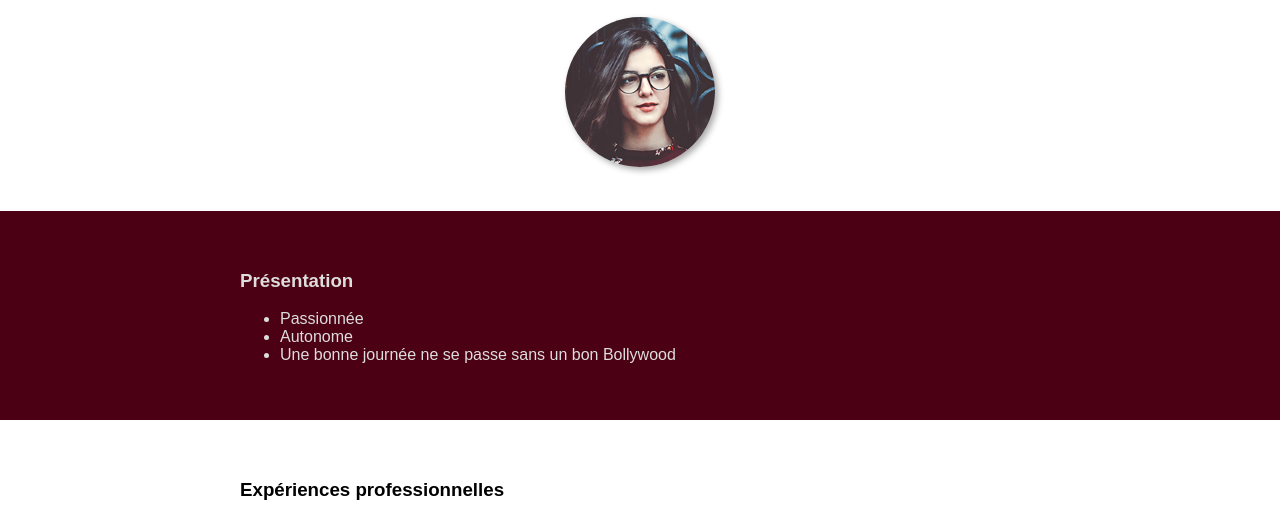
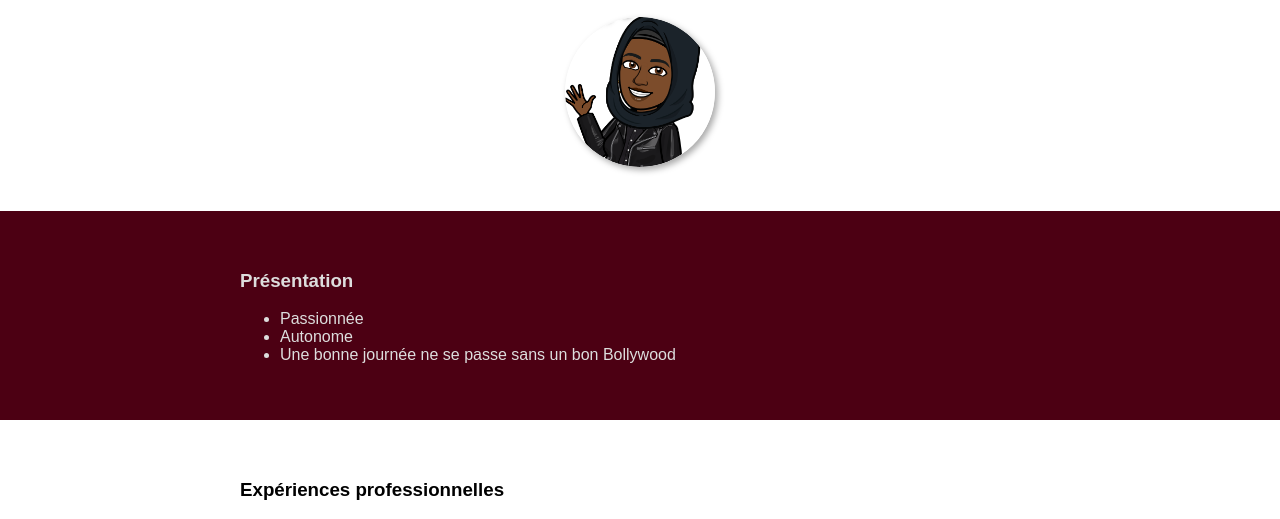
Before and after one commit to Fatoumata86/cv-en-ligne.github.io, a plain HTML site: page index.html in a window 1280 px wide. Shown: the part 221-740 px from the top of the page. Drawn offline with Linux system fonts and the light colour scheme.

Commit message:
Just check-in out old code and rearrange my GitHub

```diff
--- a/index.html
+++ b/index.html
@@ -22,7 +22,7 @@
 			<div class="content">
 				<h1>Fatoumata SOUKOUNA</h1>
 				<h2>Développeuse fullstack</h2>
-				<img src="./image/camille_martin.png">
+				<img src="./image/avatar-modified.png" />
 			</div>
 		</header>
 		<!--Etape 8-->
```
Also changed, not shown: image/avatar-modified.png (added), image/camille_martin.png (deleted). Lines whose indentation alone changed are shown as unchanged.
